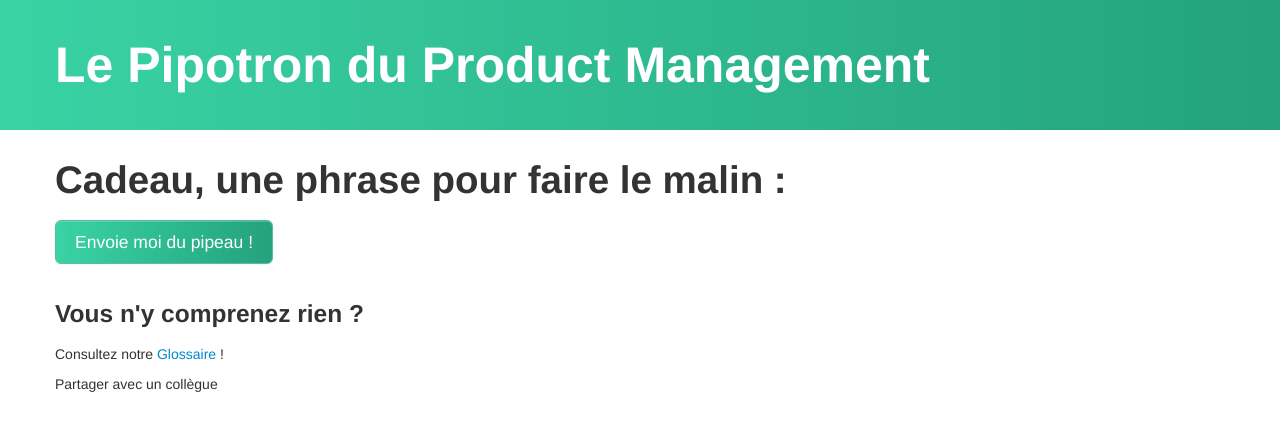
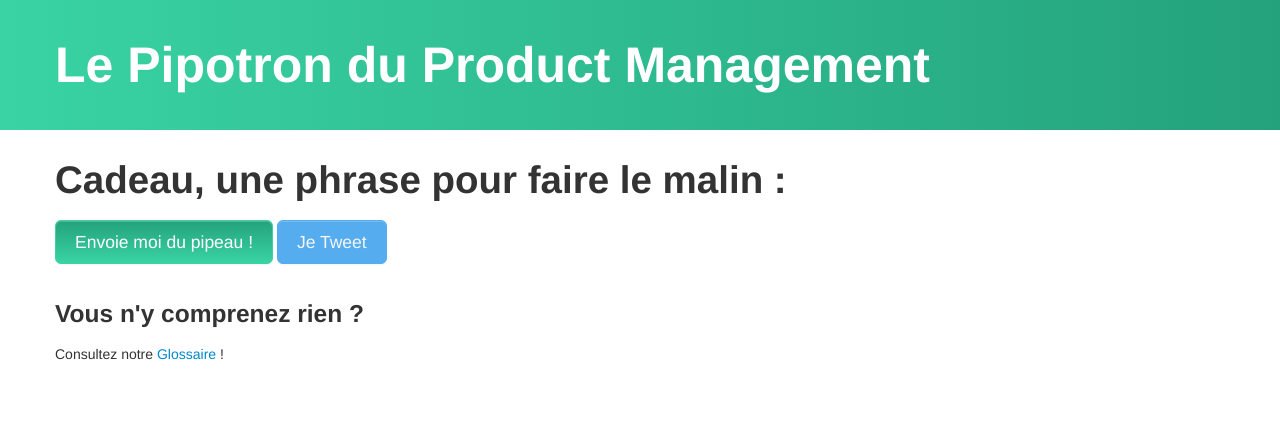
Before and after one commit to romano-m/pipotron-pm, a plain HTML site: page pipo-v3/index.html in a window 1280 px wide. Drawn offline with Linux system fonts and the light colour scheme; no server answers.

Commit message:
added tweet button

```diff
--- a/pipo-v3/css/main.css
+++ b/pipo-v3/css/main.css
@@ -25,9 +25,13 @@
 	outline:0px;
 	color: #fff;
     text-shadow: none;
-	background-image: linear-gradient(to left, #24a27c, #39D3A4);
+    background-image: -moz-linear-gradient(top, #24a27c, #39D3A4);
+    background-image: -webkit-gradient(linear, 0 0, 0 100%, from(#24a27c), to(#39D3A4));
+    background-image: -webkit-linear-gradient(top, #24a27c, #39D3A4);
+    background-image: -o-linear-gradient(top, #24a27c, #39D3A4);
+    background-image: linear-gradient(to bottom, #24a27c, #39D3A4);
     background-repeat: repeat-x;
-    border: 1px solid #5ABBA5;
+    border: 1px solid #39D3A4;
 }
 
 .btn.btn-lg.btn-pipotron:hover {
@@ -42,3 +46,34 @@
     background-repeat: repeat-x;
     border: 1px solid #4F9E8C;
 }
+
+.twitter-share-button {
+    color:#f7f7f7;
+}
+
+.btn.btn-lg.btn-twitter {
+    outline:0px;
+    color: #f7f7f7;
+    text-shadow: none;
+    background-color: #55ACEE;
+    background-image: -moz-linear-gradient(top, #55ACEE, #55ACEE);
+    background-image: -webkit-gradient(linear, 0 0, 0 100%, from(#55ACEE), to(#55ACEE));
+    background-image: -webkit-linear-gradient(top, #55ACEE, #55ACEE);
+    background-image: -o-linear-gradient(top, #55ACEE, #55ACEE);
+    background-image: linear-gradient(to bottom, #55ACEE, #55ACEE);
+    background-repeat: repeat-x;
+    border: 1px solid #55ACEE;
+}
+
+.btn.btn-lg.btn-twitter:hover {
+    color: #f7f7f7;
+    text-shadow: none;
+    background-color: #4EA0DB;
+    background-image: -moz-linear-gradient(top, #4EA0DB, #4EA0DB);
+    background-image: -webkit-gradient(linear, 0 0, 0 100%, from(#4EA0DB), to(#4EA0DB));
+    background-image: -webkit-linear-gradient(top, #4EA0DB, #4EA0DB);
+    background-image: -o-linear-gradient(top, #4EA0DB, #4EA0DB);
+    background-image: linear-gradient(to bottom, #4EA0DB, #4EA0DB);
+    background-repeat: repeat-x;
+    border: 1px solid #4EA0DB;
+}
--- a/pipo-v3/index.html
+++ b/pipo-v3/index.html
@@ -29,12 +29,15 @@
 						</span>
 					</p>
 		      		<button class="btn btn-lg btn-pipotron btn-large" ng-click="selectPipo(false)" role="button">Envoie moi du pipeau !</button>
+		      		<a class="twitter-share-button btn btn-lg btn-twitter btn-large"
+					href="https://twitter.com/intent/tweet?text={{phrase}}&via=innothiga">
+				Je Tweet
+				</a>
 				</div>
 			</div>
 			<footer class="footer">
 				<h3>Vous n'y comprenez rien ?</h3>
 				<p>Consultez notre <a href="http://blog.thiga.fr/glossaire/">Glossaire</a> !</p>
-				<p>Partager avec un collègue</p>
 			</footer>
 		</div>
 	</main>
```
Also changed, not shown: pipo-v3/css/bootstrap.css.
